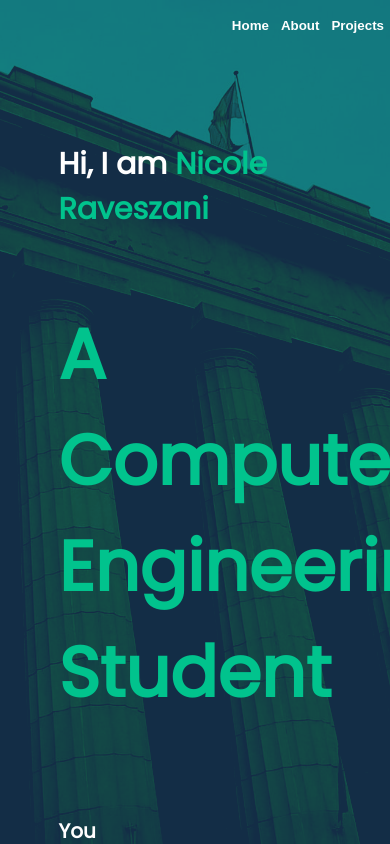
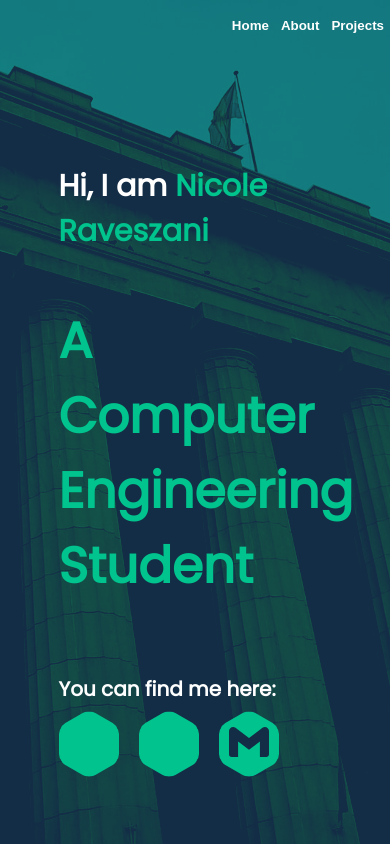
Before and after one commit to nravesz/Portfolio, a React (Create React App) app in the folder front/: page / in a window 390 px wide. Built offline with nearby package versions, Linux system fonts and the light colour scheme; some icons are missing; the HTML template or start-up script is replaced by a standard one.

Commit message:
feature (Home): now is responsive

```diff
--- a/front/src/components/home/SitesIcons.tsx
+++ b/front/src/components/home/SitesIcons.tsx
@@ -28,9 +28,12 @@ const SitesIcons = () => {
 
     return (
         <div className="sites-icons-div">
-            {icons.map((icon: ISiteIcon) => {
+            {icons.map((icon: ISiteIcon, index) => {
                 return (
-                    <SiteIcon data={icon} />
+                    <SiteIcon
+                        key={index}
+                        data={icon}
+                    />
                 );
             })}
         </div>
--- a/front/src/components/home/styles/Home.scss
+++ b/front/src/components/home/styles/Home.scss
@@ -1,8 +1,8 @@
 .home-div {
-    padding-inline: 10%;
+    padding-inline: 10vw;
     display: flex;
     //justify-content: center;
-    padding-top: 5%;
+    padding-top: 5vh;
     flex-direction: column;
     max-height: 100vh;
     //backdrop-filter: blur(2px) grayscale(50%) hue-rotate(150deg);
@@ -13,7 +13,7 @@
     margin-right: 5vw;
     margin-top: 5vh;
     margin-bottom: 5vh;
-    border-radius: 50px;
+    //border-radius: 50px;
     //box-shadow: 20px 20px 5px 0px rgba(0, 0, 0, 0.75);
     //border: 5px solid rgba(0, 0, 0, 0.75);
 };
--- a/front/src/components/home/styles/Links.scss
+++ b/front/src/components/home/styles/Links.scss
@@ -1,5 +1,6 @@
 @import "../../../styles/fonts.scss";
 @import "../../../styles/colors.scss";
+@import "../../../styles/variables.scss";
 
 p {
     font-family: $title-family;
@@ -13,4 +14,9 @@ p {
     display: flex;
     flex-direction: row;
     align-items: center;
+
+    @media screen and (max-width: $max-width) {
+        flex-direction: column;
+        align-items: flex-start;
+    };
 };
--- a/front/src/components/home/styles/TitleText.scss
+++ b/front/src/components/home/styles/TitleText.scss
@@ -29,4 +29,8 @@ p {
     color: $primary-color;
     font-weight: bold;
     white-space: pre-wrap;
+
+    @media screen and (max-width: $max-width) {
+        font-size: 50px;
+    };
 }
--- a/front/src/styles/variables.scss
+++ b/front/src/styles/variables.scss
@@ -1,3 +1,5 @@
 $navbar-div-height: 50px;
 
 $padding-sides: 10%;
+
+$max-width: 640px;
```
Also changed, not shown: front/src/components/home/SiteIcon.tsx (+0 -11 lines).
